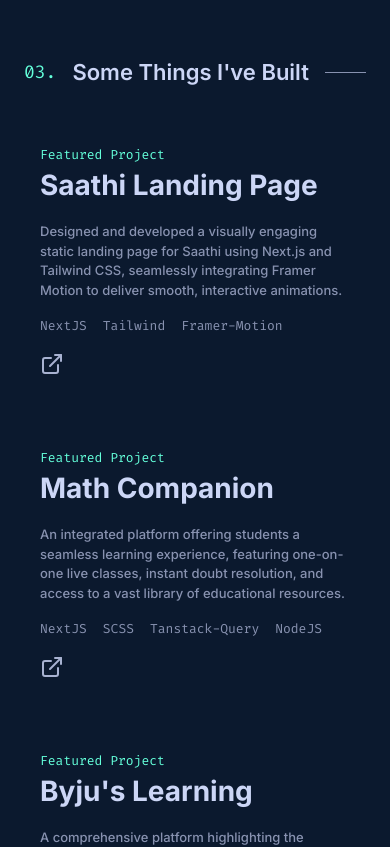
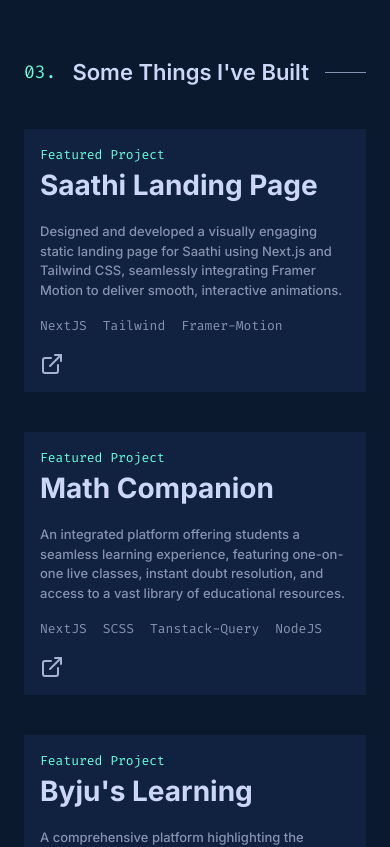
Before and after one commit to sudiptapradhan1181/skywalker, a Next.js app: page / in a window 390 px wide. Shown: the part 2240-3087 px from the top of the page. Built offline with nearby package versions, Linux system fonts and the light colour scheme.

Commit message:
fix project section issue

```diff
--- a/src/components/ProjectDetails/index.tsx
+++ b/src/components/ProjectDetails/index.tsx
@@ -37,18 +37,18 @@
         />
       </div>
       <div
-        className={`relative md:absolute top-0 text-left w-full h-full md:w-[50%] p-4 md:p-0 flex flex-col justify-center bg-transparent ${
+        className={`relative md:absolute top-0 text-left w-full h-full md:w-[50%] p-4 md:p-0 flex flex-col justify-center bg-secondarybg md:bg-transparent ${
           alignRight ? 'md:text-left md:left-0' : 'md:text-right md:right-0'
         }`}
       >
-        <div className="block w-full h-full absolute z-[-1] top-0 left-0 md:hidden">
+        {/* <div className="block w-full h-full absolute z-[-1] top-0 left-0 md:hidden">
           <div className="bg-opacity-95 bg-primarybg w-full h-full absolute z-[-2]" />
           <img
             src={imgSrc}
             alt={title}
             className="w-full h-full object-cover rounded-md absolute z-[-3]"
           />
-        </div>
+        </div> */}
         <span className="text-[13px] text-primary">Featured Project</span>
         <h3
           className="font-[family-name:var(--font-inter)] text-boldtext text-[28px] font-bold hover:text-primary cursor-pointer"
--- a/src/components/ProjectsSection/index.tsx
+++ b/src/components/ProjectsSection/index.tsx
@@ -5,7 +5,7 @@
   return (
     <section
       id="projects"
-      className="h-auto xs:h-screen px-[24px] md:px-[10vw] lg:px-[16vw] flex flex-col justify-center items-center mt-10 xs:mt-0"
+      className="w-screen px-[24px] md:px-[10vw] lg:px-[16vw] flex flex-col justify-center items-center mt-10 xs:mt-0"
     >
       <h2 className="flex flex-row w-full items-center gap-4 mb-10">
         <span className="text-primary text-[18px] md:text-[26px] font-normal">
```
